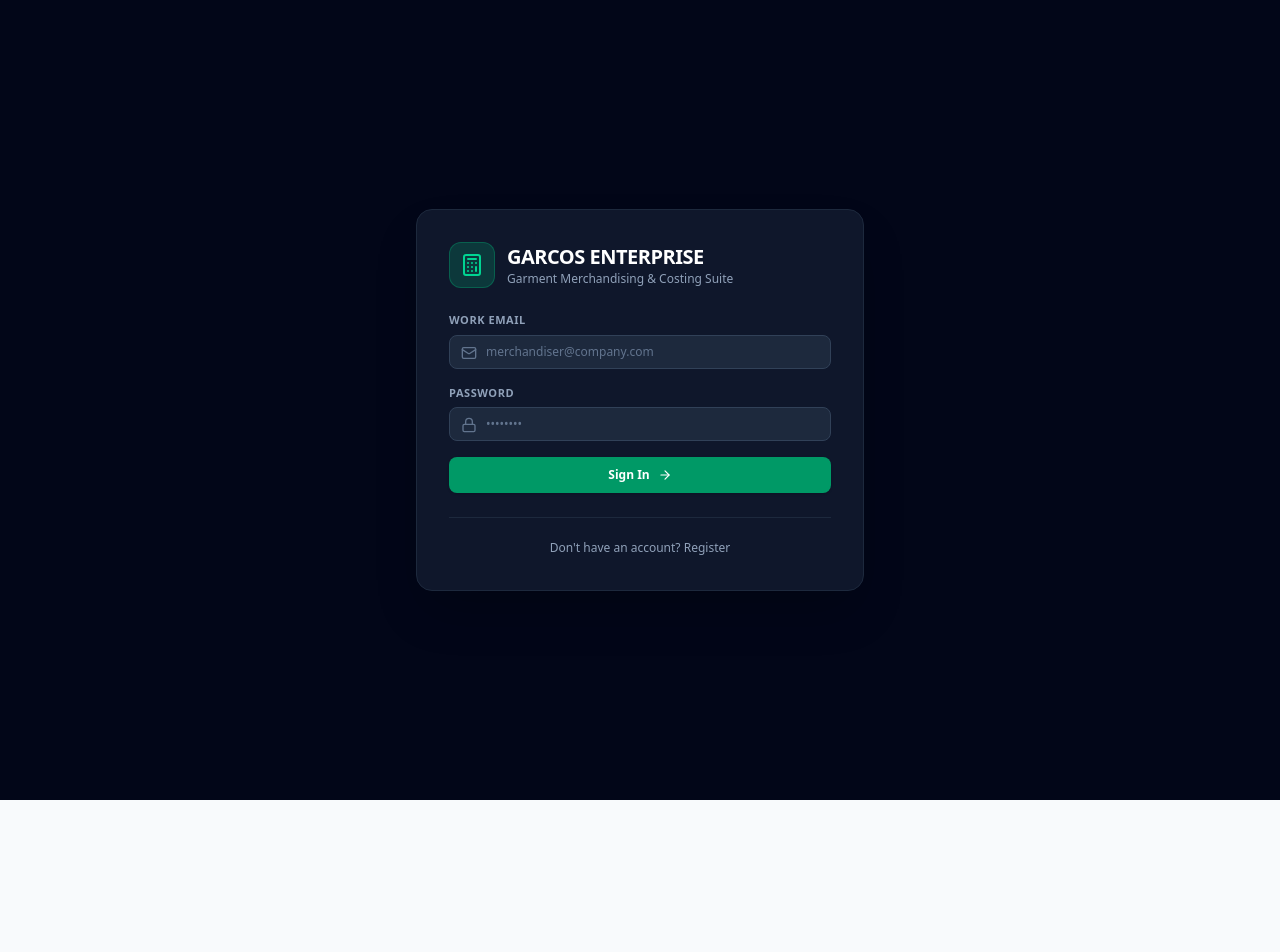
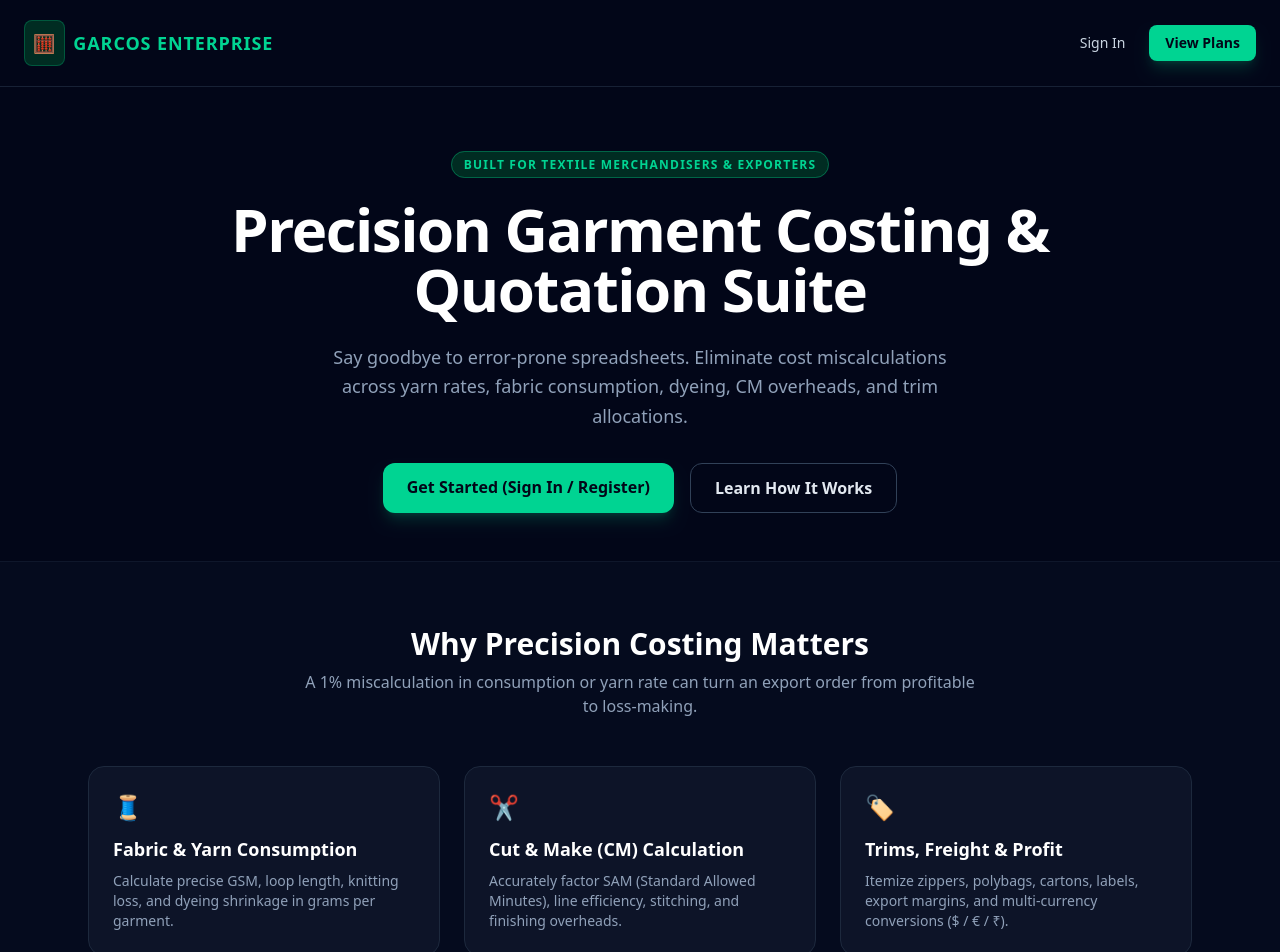
Before and after one commit to genuinerish/garment-costing-saas, a Next.js app: page / in a window 1280 px wide. Shown: the top 952 px of the page. Before the commit the page ends 800 px from the top, so only its background shows below. Built offline with nearby package versions, Linux system fonts and the light colour scheme; no server answers.

Commit message:
Add garment costing explainer landing page and 299/3000 pricing subscription flows

```diff
--- a/app/layout.tsx
+++ b/app/layout.tsx
@@ -1,9 +1,10 @@
+import Script from "next/script";
 import type { Metadata } from "next";
 import "./globals.css";
 
 export const metadata: Metadata = {
-  title: "Garment Costing Pro - Quotation & Tech Pack Suite",
-  description: "Enterprise Textile Costing, Consumption & Multi-Currency Quotation",
+  title: "Garcos Enterprise - Precision Garment Costing Suite",
+  description: "Enterprise Textile Costing, Yarn Breakdown, CM, Trims & Quotation Engine",
 };
 
 export default function RootLayout({
@@ -13,14 +14,13 @@
 }>) {
   return (
     <html lang="en">
-      <head>
-        {/* FontAwesome Icons CDN: Required for table action buttons, plus/minus, and icons */}
-        <link
-          rel="stylesheet"
-          href="https://cdnjs.cloudflare.com/ajax/libs/font-awesome/6.4.0/css/all.min.css"
+      <body className="bg-slate-950 text-slate-100 antialiased">
+        {children}
+        <Script
+          src="https://checkout.razorpay.com/v1/checkout.js"
+          strategy="lazyOnload"
         />
-      </head>
-      <body>{children}</body>
+      </body>
     </html>
   );
 }
--- a/app/page.tsx
+++ b/app/page.tsx
@@ -1,138 +1,162 @@
-'use client';
+import Link from "next/link";
 
-import { useState } from 'react';
-import { useRouter } from 'next/navigation';
-import { createClient } from '@/lib/supabaseClient';
-import { Calculator, ArrowRight, Lock, Mail } from 'lucide-react';
+export default function HomePage() {
+  return (
+    <main className="min-h-screen bg-slate-950 text-white selection:bg-emerald-500 selection:text-black">
+      {/* Top Navbar */}
+      <header className="flex items-center justify-between px-6 py-5 border-b border-slate-800/80 max-w-7xl mx-auto">
+        <div className="flex items-center gap-2 font-bold text-lg tracking-wider text-emerald-400">
+          <span className="p-2 bg-emerald-950 border border-emerald-500/30 rounded-lg">🧮</span>
+          GARCOS ENTERPRISE
+        </div>
+        <div className="flex items-center gap-3">
+          <Link
+            href="/login"
+            className="text-sm font-medium text-slate-300 hover:text-white transition-colors px-3 py-2"
+          >
+            Sign In
+          </Link>
+          <Link
+            href="/pricing"
+            className="px-4 py-2 text-sm font-semibold text-slate-950 bg-emerald-400 rounded-lg hover:bg-emerald-300 transition-colors shadow-lg shadow-emerald-500/20"
+          >
+            View Plans
+          </Link>
+        </div>
+      </header>
 
-export default function LoginPage() {
-  const router = useRouter();
-  const supabase = createClient();
+      {/* Hero Section */}
+      <section className="text-center px-4 pt-16 pb-12 max-w-4xl mx-auto">
+        <span className="text-xs font-semibold uppercase tracking-widest px-3 py-1 rounded-full bg-emerald-950 border border-emerald-500/40 text-emerald-400">
+          Built for Textile Merchandisers & Exporters
+        </span>
+        <h1 className="mt-6 text-4xl sm:text-6xl font-extrabold tracking-tight">
+          Precision Garment Costing & Quotation Suite
+        </h1>
+        <p className="mt-6 text-base sm:text-lg text-slate-400 max-w-2xl mx-auto leading-relaxed">
+          Say goodbye to error-prone spreadsheets. Eliminate cost miscalculations across
+          yarn rates, fabric consumption, dyeing, CM overheads, and trim allocations.
+        </p>
+        <div className="mt-8 flex flex-wrap justify-center gap-4">
+          <Link
+            href="/login"
+            className="px-6 py-3 font-semibold text-slate-950 bg-emerald-400 rounded-xl hover:bg-emerald-300 transition-colors shadow-lg shadow-emerald-500/20 text-sm sm:text-base"
+          >
+            Get Started (Sign In / Register)
+          </Link>
+          <a
+            href="#features"
+            className="px-6 py-3 font-semibold text-slate-200 border border-slate-700 rounded-xl hover:bg-slate-900 transition-colors text-sm sm:text-base"
+          >
+            Learn How It Works
+          </a>
+        </div>
+      </section>
 
-  const [isSignUp, setIsSignUp] = useState(false);
-  const [email, setEmail] = useState('');
-  const [password, setPassword] = useState('');
-  const [loading, setLoading] = useState(false);
-  const [errorMsg, setErrorMsg] = useState('');
-  const [noticeMsg, setNoticeMsg] = useState('');
+      {/* What is Garment Costing Explainer Section */}
+      <section id="features" className="py-16 border-t border-slate-900 bg-slate-900/30">
+        <div className="max-w-6xl mx-auto px-6">
+          <div className="text-center max-w-2xl mx-auto">
+            <h2 className="text-3xl font-bold">Why Precision Costing Matters</h2>
+            <p className="mt-2 text-slate-400 text-sm sm:text-base">
+              A 1% miscalculation in consumption or yarn rate can turn an export order from profitable to loss-making.
+            </p>
+          </div>
 
-  const handleAuth = async (e: React.FormEvent) => {
-    e.preventDefault();
-    setLoading(true);
-    setErrorMsg('');
-    setNoticeMsg('');
+          <div className="mt-12 grid grid-cols-1 md:grid-cols-3 gap-6">
+            <div className="bg-slate-900/80 border border-slate-800 p-6 rounded-2xl">
+              <div className="text-2xl mb-3">🧵</div>
+              <h3 className="text-lg font-bold text-white">Fabric & Yarn Consumption</h3>
+              <p className="text-slate-400 text-sm mt-2">
+                Calculate precise GSM, loop length, knitting loss, and dyeing shrinkage in grams per garment.
+              </p>
+            </div>
 
-    try {
-      if (isSignUp) {
-        const { error } = await supabase.auth.signUp({
-          email,
-          password,
-          options: {
-            emailRedirectTo: `${window.location.origin}/auth/callback`,
-          },
-        });
-        if (error) throw error;
-        setNoticeMsg('Verification link sent! Check your inbox to activate your account.');
-      } else {
-        const { error } = await supabase.auth.signInWithPassword({
-          email,
-          password,
-        });
-        if (error) throw error;
-        router.push('/dashboard/costing');
-        router.refresh();
-      }
-    } catch (err: any) {
-      setErrorMsg(err.message || 'Authentication failed');
-    } finally {
-      setLoading(false);
-    }
-  };
+            <div className="bg-slate-900/80 border border-slate-800 p-6 rounded-2xl">
+              <div className="text-2xl mb-3">✂️</div>
+              <h3 className="text-lg font-bold text-white">Cut & Make (CM) Calculation</h3>
+              <p className="text-slate-400 text-sm mt-2">
+                Accurately factor SAM (Standard Allowed Minutes), line efficiency, stitching, and finishing overheads.
+              </p>
+            </div>
 
-  return (
-    <div className="min-h-screen bg-slate-950 flex flex-col justify-center items-center px-4">
-      <div className="w-full max-w-md bg-slate-900 border border-slate-800 rounded-2xl p-8 shadow-2xl">
-        <div className="flex items-center gap-3 mb-6">
-          <div className="bg-emerald-500/20 text-emerald-400 p-2.5 rounded-xl border border-emerald-500/30">
-            <Calculator className="w-6 h-6" />
-          </div>
-          <div>
-            <h1 className="text-xl font-black tracking-tight text-white">GARCOS ENTERPRISE</h1>
-            <p className="text-xs text-slate-400">Garment Merchandising & Costing Suite</p>
+            <div className="bg-slate-900/80 border border-slate-800 p-6 rounded-2xl">
+              <div className="text-2xl mb-3">🏷️</div>
+              <h3 className="text-lg font-bold text-white">Trims, Freight & Profit</h3>
+              <p className="text-slate-400 text-sm mt-2">
+                Itemize zippers, polybags, cartons, labels, export margins, and multi-currency conversions ($ / € / ₹).
+              </p>
+            </div>
           </div>
         </div>
+      </section>
 
-        <form onSubmit={handleAuth} className="space-y-4">
-          <div>
-            <label className="block text-[11px] font-bold uppercase tracking-wider text-slate-400 mb-1.5">
-              Work Email
-            </label>
-            <div className="relative">
-              <Mail className="absolute left-3 top-2.5 w-4 h-4 text-slate-500" />
-              <input
-                type="email"
-                required
-                value={email}
-                onChange={(e) => setEmail(e.target.value)}
-                placeholder="merchandiser@company.com"
-                className="w-full bg-slate-800 border border-slate-700 rounded-lg pl-9 pr-3 py-2 text-xs text-white placeholder:text-slate-500 focus:outline-none focus:border-emerald-500 transition-colors"
-              />
+      {/* Pricing Section */}
+      <section id="pricing" className="py-20 border-t border-slate-900">
+        <div className="max-w-5xl mx-auto px-4 text-center">
+          <h2 className="text-3xl font-bold">Simple, Transparent Pricing</h2>
+          <p className="mt-2 text-slate-400 text-sm">Full access to the calculation engine and quotation generators.</p>
+
+          <div className="mt-10 grid grid-cols-1 md:grid-cols-2 gap-8 max-w-3xl mx-auto">
+
+            {/* Monthly */}
+            <div className="bg-slate-900/90 border border-slate-800 rounded-2xl p-6 sm:p-8 text-left flex flex-col justify-between">
+              <div>
+                <h3 className="text-xl font-bold text-white">Monthly Access</h3>
+                <p className="text-slate-400 text-sm mt-1">Flexible month-to-month access for individual merchandisers.</p>
+                <div className="mt-6 text-4xl font-extrabold text-white">
+                  ₹299 <span className="text-base text-slate-400 font-normal">/ month</span>
+                </div>
+
+                <ul className="mt-6 space-y-3 text-sm text-slate-300">
+                  <li className="flex items-center gap-2">✓ Dynamic Knitting, Dyeing & CM Costing</li>
+                  <li className="flex items-center gap-2">✓ Automated Trims & Accessories Breakdowns</li>
+                  <li className="flex items-center gap-2">✓ Export Sheet Generation</li>
+                  <li className="flex items-center gap-2">✓ Cloud Storage</li>
+                </ul>
+              </div>
+
+              <Link
+                href="/pricing"
+                className="mt-8 block w-full py-3 bg-slate-800 hover:bg-slate-700 text-white font-semibold rounded-xl text-center transition-colors border border-slate-700 text-sm"
+              >
+                Choose Monthly (₹299)
+              </Link>
             </div>
+
+            {/* Annual */}
+            <div className="bg-slate-900 border-2 border-emerald-500/80 rounded-2xl p-6 sm:p-8 text-left shadow-2xl relative flex flex-col justify-between">
+              <span className="absolute -top-3 right-6 bg-emerald-500 text-slate-950 text-xs font-bold px-3 py-1 rounded-full uppercase tracking-wider">
+                Save ~16% (₹588 Off)
+              </span>
+
+              <div>
+                <h3 className="text-xl font-bold text-white">Annual Pro</h3>
+                <p className="text-slate-400 text-sm mt-1">Best value for established merchandising teams and buying houses.</p>
+                <div className="mt-6 text-4xl font-extrabold text-white">
+                  ₹3,000 <span className="text-base text-slate-400 font-normal">/ year</span>
+                </div>
+                <p className="text-xs text-emerald-400 mt-1">Equivalent to ₹250 / month</p>
+
+                <ul className="mt-6 space-y-3 text-sm text-slate-300">
+                  <li className="flex items-center gap-2">✓ Everything in Monthly</li>
+                  <li className="flex items-center gap-2">✓ Unlimited Quotation Revisions</li>
+                  <li className="flex items-center gap-2">✓ Continuous Cloud Backup</li>
+                  <li className="flex items-center gap-2">✓ Rate Lock Guarantee</li>
+                </ul>
+              </div>
+
+              <Link
+                href="/pricing"
+                className="mt-8 block w-full py-3 bg-emerald-400 hover:bg-emerald-300 text-slate-950 font-bold rounded-xl text-center transition-colors shadow-lg shadow-emerald-500/20 text-sm"
+              >
+                Choose Annual (₹3,000)
+              </Link>
+            </div>
+
           </div>
-
-          <div>
-            <label className="block text-[11px] font-bold uppercase tracking-wider text-slate-400 mb-1.5">
-              Password
-            </label>
-            <div className="relative">
-              <Lock className="absolute left-3 top-2.5 w-4 h-4 text-slate-500" />
-              <input
-                type="password"
-                required
-                value={password}
-                onChange={(e) => setPassword(e.target.value)}
-                placeholder="••••••••"
-                className="w-full bg-slate-800 border border-slate-700 rounded-lg pl-9 pr-3 py-2 text-xs text-white placeholder:text-slate-500 focus:outline-none focus:border-emerald-500 transition-colors"
-              />
-            </div>
-          </div>
-
-          {errorMsg && (
-            <div className="p-2.5 rounded bg-rose-500/10 border border-rose-500/20 text-rose-400 text-xs font-medium">
-              {errorMsg}
-            </div>
-          )}
-
-          {noticeMsg && (
-            <div className="p-2.5 rounded bg-emerald-500/10 border border-emerald-500/20 text-emerald-400 text-xs font-medium">
-              {noticeMsg}
-            </div>
-          )}
-
-          <button
-            type="submit"
-            disabled={loading}
-            className="w-full mt-2 py-2.5 bg-emerald-600 hover:bg-emerald-500 disabled:opacity-50 text-white rounded-lg text-xs font-bold transition-all shadow-sm flex items-center justify-center gap-2"
-          >
-            {loading ? 'Authenticating...' : isSignUp ? 'Create SaaS Account' : 'Sign In'}
-            <ArrowRight className="w-3.5 h-3.5" />
-          </button>
-        </form>
-
-        <div className="mt-6 pt-4 border-t border-slate-800 text-center">
-          <button
-            type="button"
-            onClick={() => {
-              setIsSignUp(!isSignUp);
-              setErrorMsg('');
-              setNoticeMsg('');
-            }}
-            className="text-xs text-slate-400 hover:text-emerald-400 font-medium transition-colors"
-          >
-            {isSignUp ? 'Already have an account? Sign In' : "Don't have an account? Register"}
-          </button>
         </div>
-      </div>
-    </div>
+      </section>
+    </main>
   );
 }
--- a/middleware.ts
+++ b/middleware.ts
@@ -25,7 +25,8 @@
 
     const isPublicRoute =
         request.nextUrl.pathname === "/" ||
-        request.nextUrl.pathname.startsWith("/login");
+        request.nextUrl.pathname.startsWith("/login") ||
+        request.nextUrl.pathname.startsWith("/pricing");
 
     if (!user && !isPublicRoute) {
         return NextResponse.redirect(new URL("/login", request.url));
```
Also changed, not shown: app/pricing/page.tsx (added, +112 -0 lines).
